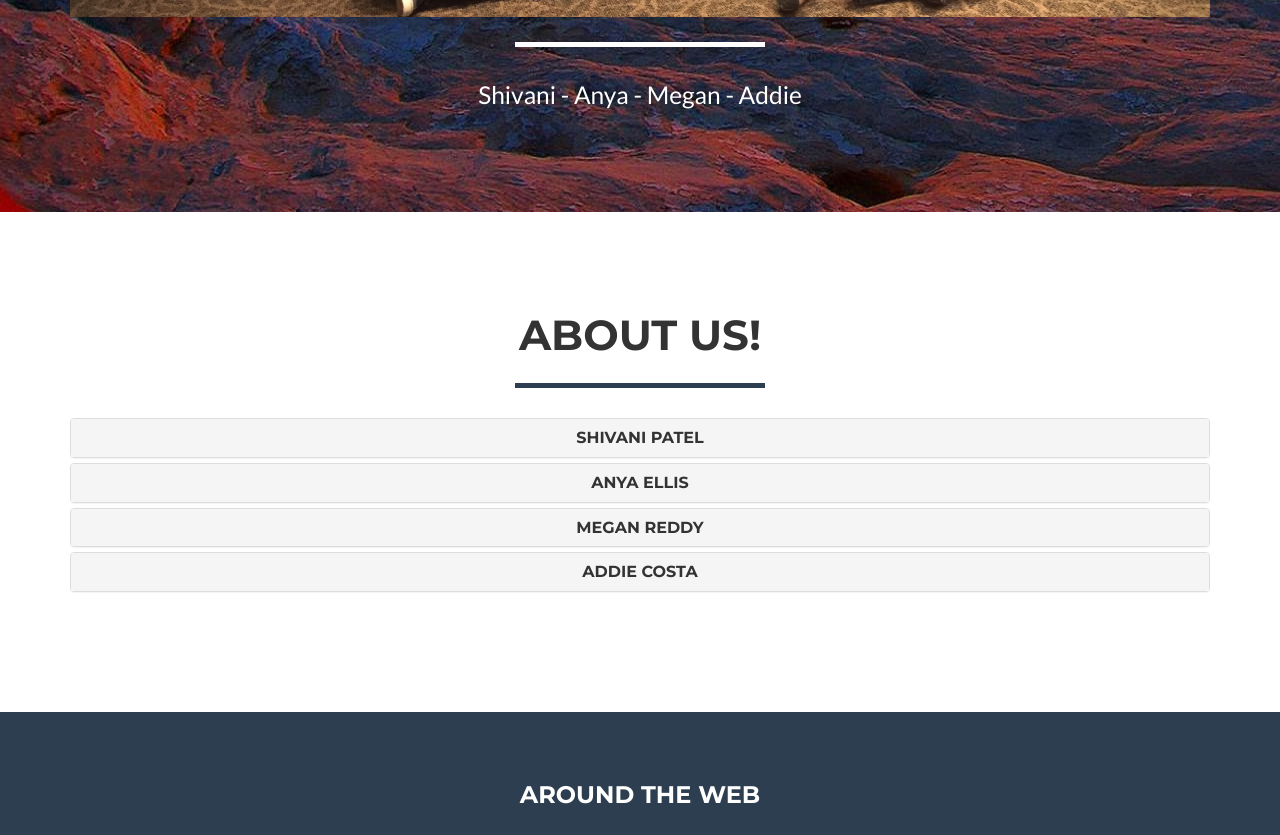
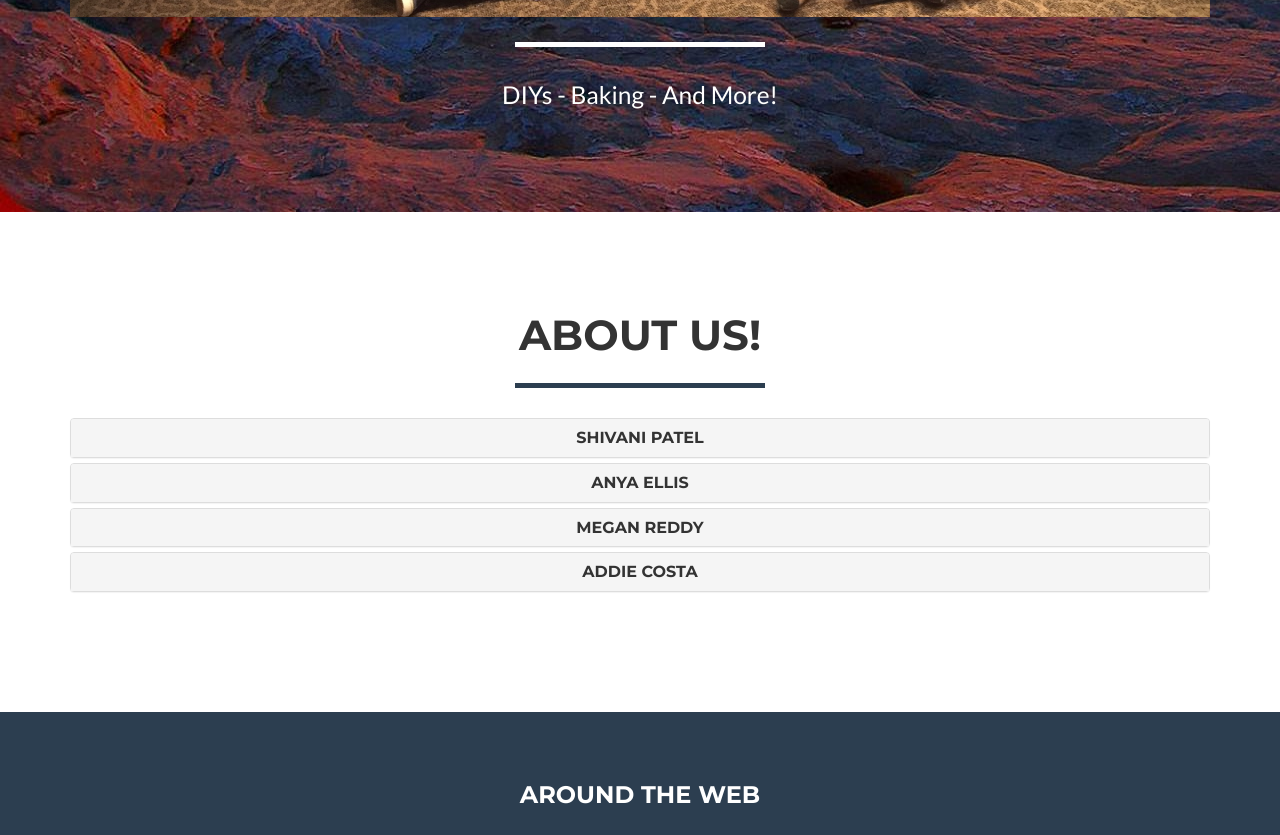
Before and after one commit to GoTrekGWC/GoTrekGWC.github.io, a website: page about.html in a window 1280 px wide. Shown: the part 884-1719 px from the top of the page. Drawn offline with nearby package versions, Linux system fonts and the light colour scheme.

Commit message:
Update about.html

```diff
--- a/about.html
+++ b/about.html
@@ -138,7 +138,7 @@
 </div>
 
                         <hr class="star-light">
-                        <span class="skills">Shivani - Anya - Megan - Addie</span>
+                        <span class="skills">DIYs - Baking - And More!</span>
 
                     </div>
                 </div>
```
